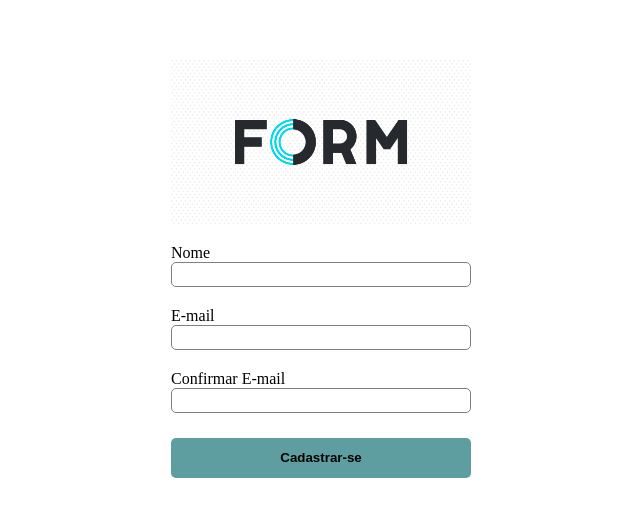
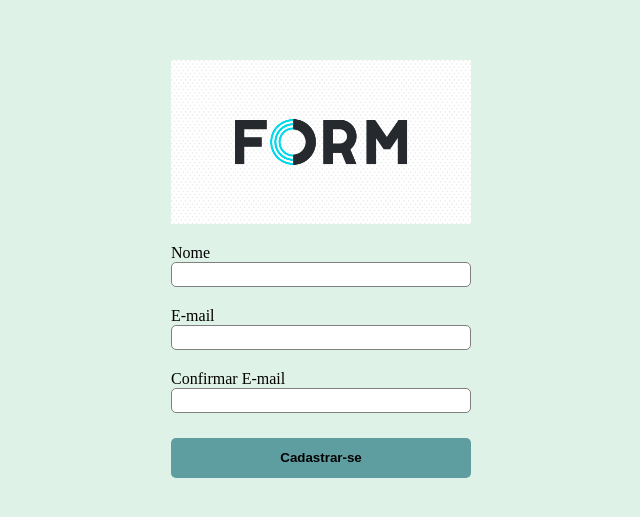
Before and after one commit to denneraladim/Formulario, a React (Vite) app: page / in a window 1280 px wide. Shown: the part 131-648 px from the top of the page, without its empty margins (319-959 px from the left). Built offline with nearby package versions, Linux system fonts and the light colour scheme.

Commit message:
Atualizado CSS Global

```diff
--- a/src/App.css
+++ b/src/App.css
@@ -3,3 +3,7 @@
   padding: 0;
   box-sizing: border-box;
 }
+
+body {
+  background-color: #DFF2E7;
+}
```
